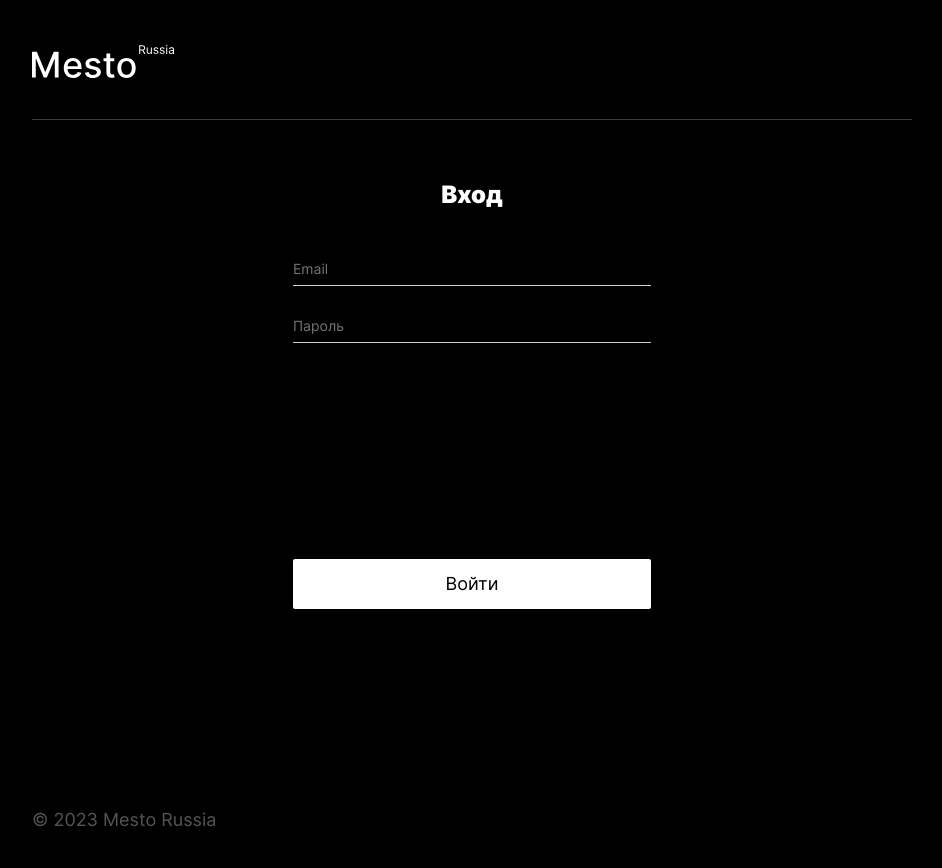
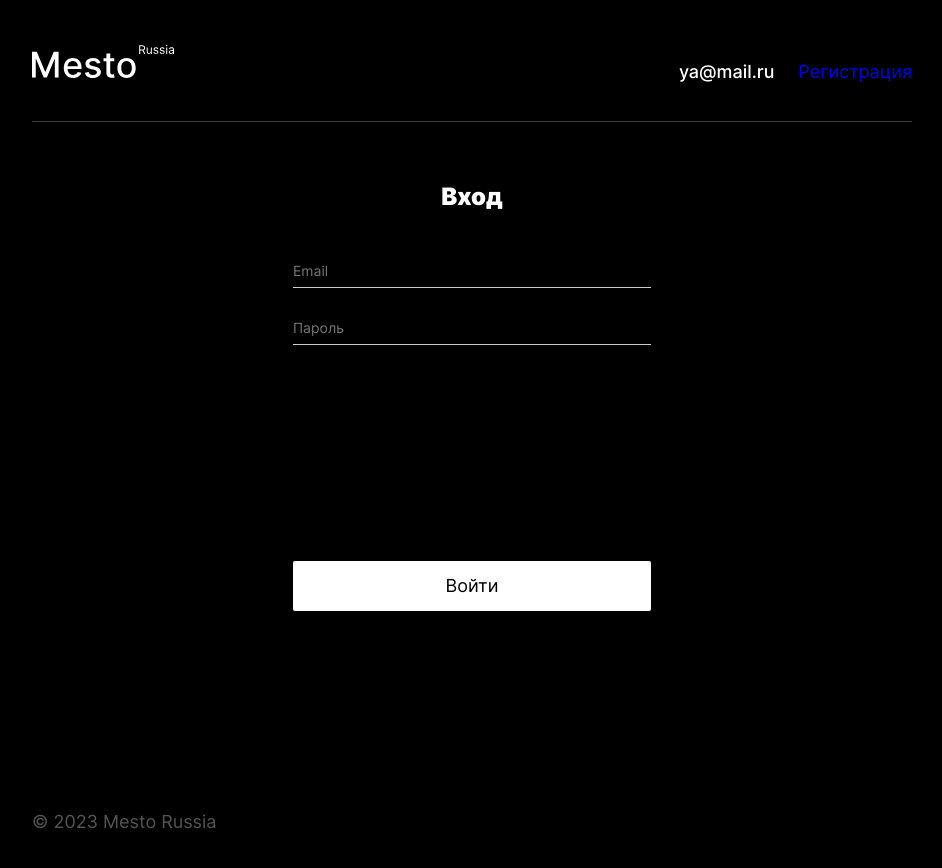
Before and after one commit to kornerkick91/react-mesto-auth, a React (Create React App) app: page /sign-in in a window 1280 px wide. Shown: the top 868 px of the page, without its empty margins (168-1110 px from the left). Built offline with nearby package versions, Linux system fonts and the light colour scheme; no server answers.

Commit message:
feat: доработать компонент Header

```diff
--- /dev/null
+++ b/src/blocks/header/__link/header__link.css
@@ -0,0 +1,13 @@
+.header__link {
+  text-decoration: none;
+  font-weight: 400;
+  transition: opacity 0.5s linear;
+}
+
+.header__link:hover {
+  opacity: 0.6;
+}
+
+.header__link:visited {
+  color: #FFF;
+}
--- /dev/null
+++ b/src/blocks/header/__user-email/header__user-email.css
@@ -0,0 +1,5 @@
+.header__user-email {
+  padding: 0;
+  margin: 0;
+  font-weight: 500;
+}
--- /dev/null
+++ b/src/blocks/header/__user-info/header__user-info.css
@@ -0,0 +1,13 @@
+.header__user-info {
+  display: flex;
+  gap: 24px;
+  font-size: 18px;
+  line-height: 22px;
+  color: #FFF;
+}
+
+@media screen and (max-width: 907px) {
+  .header__user-info {
+    padding-right: 27px;
+  }
+}
--- a/src/blocks/header/header.css
+++ b/src/blocks/header/header.css
@@ -1,4 +1,7 @@
 .header {
+  display: flex;
+  justify-content: space-between;
+  align-items: baseline;
   max-width: 880px;
   padding-top: 45px;
   margin: 0 auto 36px;
--- a/src/components/App.js
+++ b/src/components/App.js
@@ -27,6 +27,7 @@ function App() {
   const [deletingCard, setDeletingCard] = useState({});
   const [isLoading, setIsLoading] = useState(false);
   const [loggedIn, setLoggedIn] = useState(false);
+  const [email, setEmail] = useState('ya@mail.ru');
   const [err, setErr] = useState(false);
 
   useEffect(() => {
@@ -148,7 +149,7 @@ function App() {
   return (
     <div>
       <CurrentUserContext.Provider value={{currentUser}}>
-        <Header />
+        <Header email={email} />
         <Routes>
           <Route
             path="/"
--- a/src/components/Header.js
+++ b/src/components/Header.js
@@ -1,9 +1,39 @@
 import logoPath from '../images/logo.svg';
+import { Link, Route, Routes } from "react-router-dom";
 
-function Header(props) {
+function Header({ email }) {
   return (
     <header className="header">
       <img className="header__logo" src={logoPath} alt="Лого mesto" />
+      <div className="header__user-info">
+        {email && <p className="header__user-email">{email}</p>}
+        <Routes>
+          <Route
+            path="/sign-up"
+            element={
+              <Link className="header__link" to="/sign-in">
+                Войти
+              </Link>
+            }
+          />
+          <Route
+            path="/sign-in"
+            element={
+              <Link className="header__link" to="/sign-up">
+                Регистрация
+              </Link>
+            }
+          />
+          <Route
+            path="/"
+            element={
+              <Link className="header__link" to="/sign-in">
+                Выйти
+              </Link>
+            }
+          />
+        </Routes>
+      </div>
     </header>
   );
 }
--- a/src/index.css
+++ b/src/index.css
@@ -6,6 +6,9 @@
 
 @import url(./blocks/header/header.css);
 @import url(./blocks/header/__logo/header__logo.css);
+@import url(./blocks/header/__user-info/header__user-info.css);
+@import url(./blocks/header/__user-email/header__user-email.css);
+@import url(./blocks/header/__link/header__link.css);
 
 @import url(./blocks/profile/profile.css);
 @import url(./blocks/profile/__content/profile__content.css);
```
